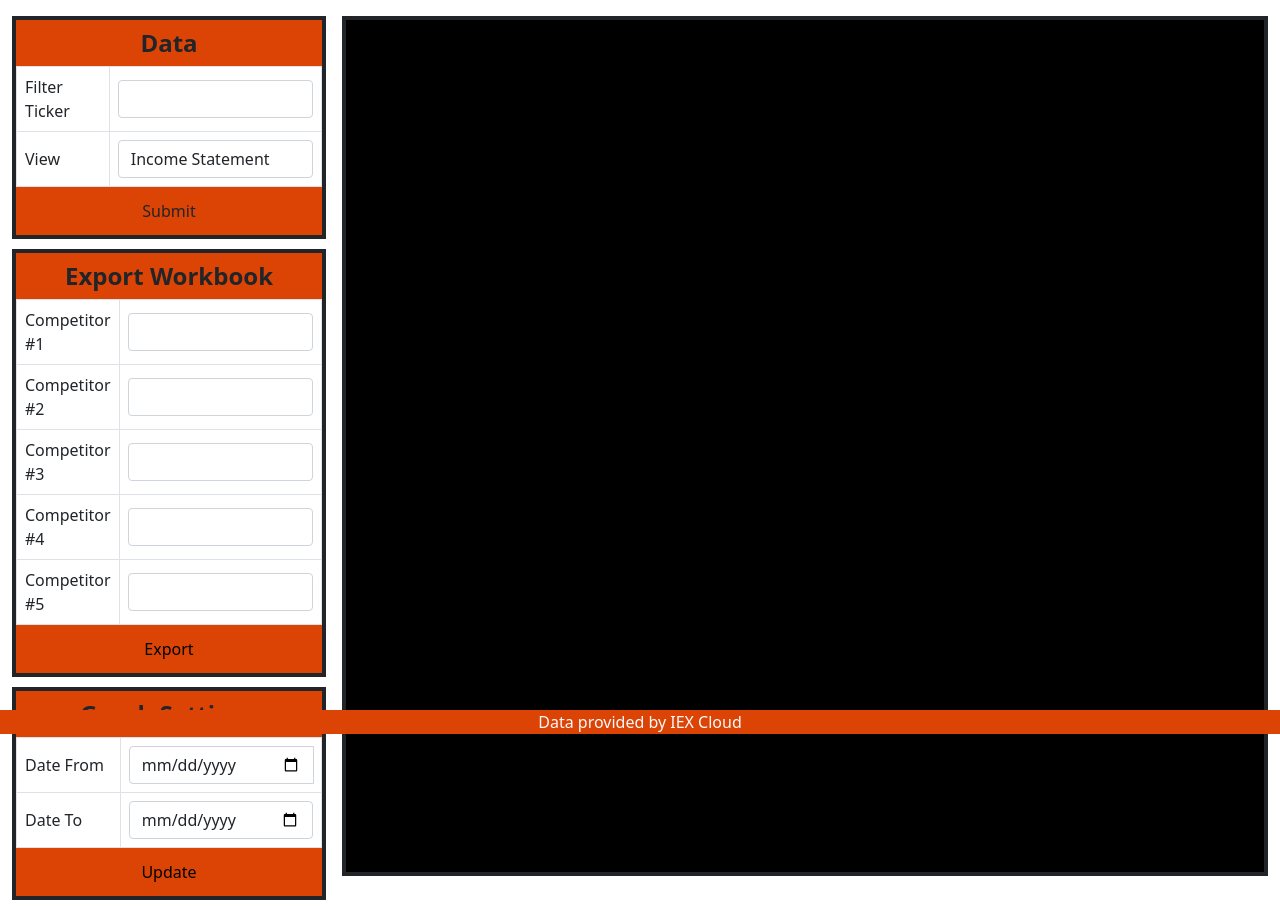
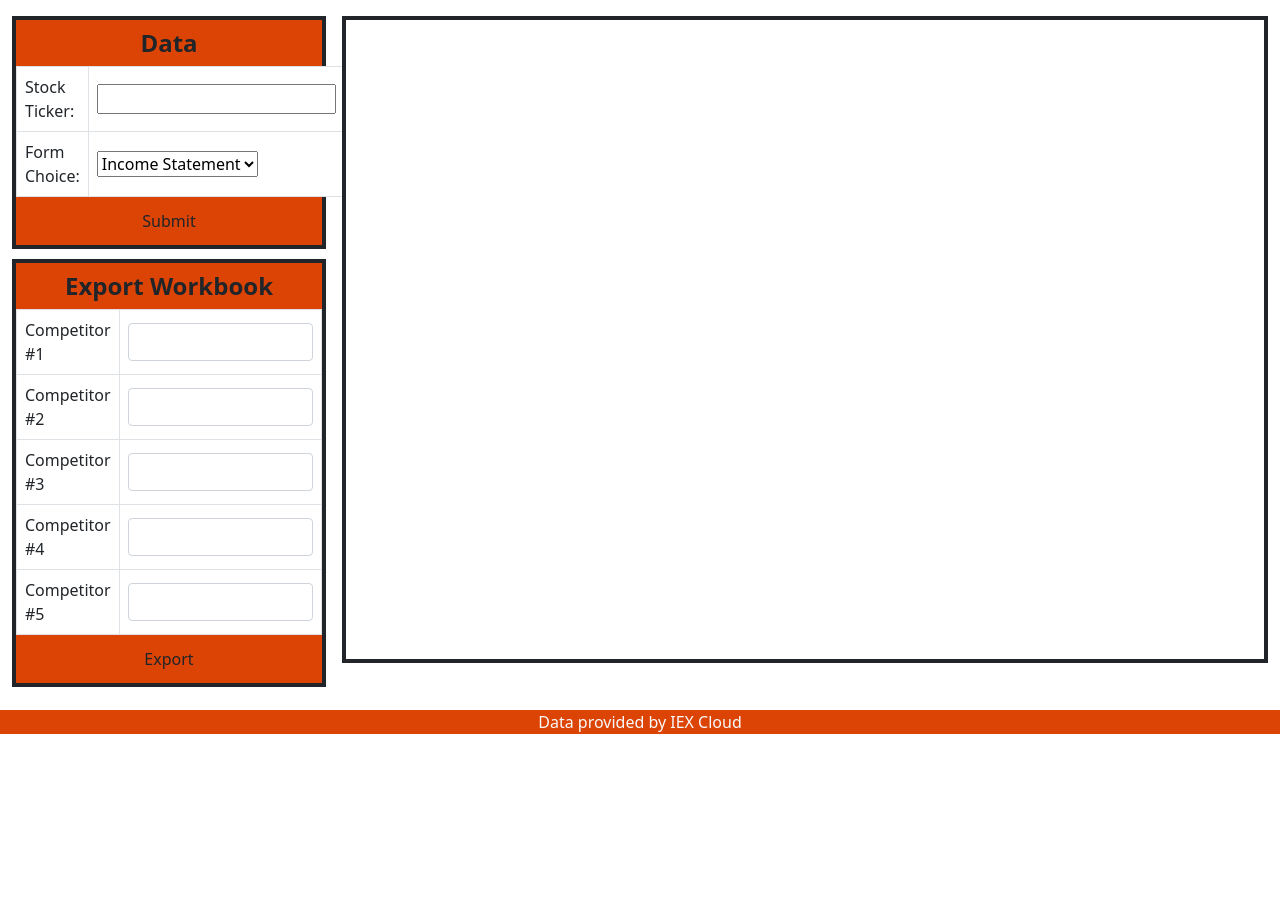
Before and after one commit to BraedenKuether/Capstone, a Django app: page /stock_research/ticker_submit in a window 1280 px wide. Shown: the part 66-982 px from the top of the page. After the commit the page ends 800 px from the top, so only its background shows below. Run offline with Django 3.2, Linux system fonts and the light colour scheme.

Commit message:
Editing data submit to render form

```diff
--- a/backend/osig/stock_research/templates/stock_research/base_stock_research.html
+++ b/backend/osig/stock_research/templates/stock_research/base_stock_research.html
@@ -10,35 +10,28 @@
     <div class="row m-0 p-0">
         <div class="col-3 p-0 me-3" style="margin-bottom: 0px">
             <div class="data-filter border border-4 border-dark p-1" style="padding: 0px !important; margin-right: 0px; background-color: #DC4405 !important;">
-                <form method="post">
-                    <table class="table table-bordered align-middle" style="margin-bottom: 0px !important; background-color: white !important; width: 100%;">
+                <form action="{% url 'ticker_submit' %}" method="post">
+                    <table class="table table-bordered align-middle" style="margin-bottom: 0px !important; background-color: white !important;">
                         <thead>
-                            <tr><div style="background-color: #DC4405 !important; font-size: x-large; font-weight: bold; text-align: center; padding: 5px; color">Data</div></tr>
+                            <tr><div style="background-color: #DC4405 !important; font-size: x-large; font-weight: bold; text-align: center; padding: 5px;">Data</div></tr>
                         </thead>
                         <tbody>
+                            {% for field in form1 %}
                             <tr>
-                                <td><label for="ticker">Filter Ticker</label></td>
-                                <td><input type="text" id="ticker" name="ticker" maxlength="4" style="width:100%" oninput="let p=this.selectionStart;this.value=this.value.toUpperCase();this.setSelectionRange(p, p);" class="form-control" /></td>
+                                <td>{{ field.label }}</td>
+                                <td>{{ field }}</td>
+                                {{ field.errors }}
                             </tr>
-                            <tr>
-                                <td><label for="statement-selector">View</label></td>
-                                <td><select class="form-control" id="statment-selector">
-                                    <option value="income_statement">Income Statement</option>
-                                    <option value="balance_sheet">Balanace Sheet</option>
-                                    <option value="cash_flows">Cash Flows</option>
-                                    <option value="financials">Key Metrics</option>
-                                    <option value="graph">Graph</option>
-                                </select></td>
-                            </tr>
+                            {% endfor %}
                         </tbody>
                     </table>
-                    <div class="d-grid mx-auto"><button type="button" class="btn btn-block" style="background-color: #DC4405 !important; margin: 5px">Submit</button></div>
+                    <div class="d-grid mx-auto"><input type="submit" value="Submit" class="btn btn-block" style="background-color: #DC4405 !important; margin: 5px"></div>
                 </form>
             </div>
 
             <div class="export-workbook border border-4 border-dark p-1" style="padding: 0px !important; margin-right: 0px; margin-top: 10px; background-color: #DC4405 !important;">
-                <form>
-                    <table class="table table-bordered align-middle" style="margin-bottom: 0px !important; background-color: white !important; width: 100%;">
+                <form action="{% url 'excel_workbook' %}" method="post">
+                    <table class="table table-bordered align-middle" style="margin-bottom: 0px !important; background-color: white !important;">
                         <thead>
                             <tr><div style="background-color: #DC4405 !important; font-size: x-large; font-weight: bold; text-align: center; padding: 5px;">Export Workbook</div></tr>
                         </thead>
@@ -65,122 +58,13 @@
                             </tr>
                         </tbody>
                     </table>
-                    <div class="d-grid mx-auto"><button type="button" class="btn btn-block" style="background-color: #DC4405 !important; margin: 5px; color: black">Export</button></div>
-                </form>
-            </div>
-
-            <div class="export-workbook border border-4 border-dark p-1" style="padding: 0px !important; margin-right: 0px; margin-top: 10px; background-color: #DC4405 !important;">
-                <form>
-                    <table class="table table-bordered align-middle" style="margin-bottom: 0px !important; background-color: white !important; width: 100%;">
-                        <thead>
-                            <tr><div style="background-color: #DC4405 !important; font-size: x-large; font-weight: bold; text-align: center; padding: 5px;">Graph Settings</div></tr>
-                        </thead>
-                        <tbody>
-                            <tr>
-                                <td><label for="display-date">Date From</label></td>
-                                <td><div class ="input-group input-daterange"><input type="date" id="display-data" name="display-date" min="2016-01-01" class="form-control datepicker" style><div></td>
-                            </tr>
-                            <tr>
-                                <td><label for="display-date">Date To</label></td>
-                                <td><input type="date" id="display-data" name="display-date" min="2016-01-01" class="form-control datepicker" style></td>
-                            </tr>
-                        </tbody>
-                    </table>
-                    <div class="d-grid mx-auto"><button type="button" class="btn btn-block" style="background-color: #DC4405 !important; margin: 5px; color: black">Update</button></div>
+                    <div class="d-grid mx-auto"><input type="submit" value="Export" class="btn btn-block" style="background-color: #DC4405 !important; margin: 5px"></div>
                 </form>
             </div>
         </div>
 
-        <div class="col border border-4 border-dark p-1" style="padding: 0px !important; margin-right: 0px; margin-bottom: 24px; background-color: black !important;">
+        <div class="col border border-4 border-dark p-1" style="padding: 0px !important; margin-right: 0px; margin-bottom: 24px; !important;">
             {% block stockContent %}{% endblock stockContent %}
         </div>
     </div>
-    <!--
-
-    <tr>
-        <td><label for="display-date">Date From</label></td>
-        <td><div class ="input-group input-daterange"><input type="date" id="display-data" name="display-date" min="2016-01-01" class="form-control datepicker" style><div></td>
-    </tr>
-    <tr>
-        <td><label for="display-date">Date To</label></td>
-        <td><input type="date" id="display-data" name="display-date" min="2016-01-01" class="form-control datepicker" style></td>
-    </tr>
-
-    <div class="data col-md-8 w-75 h-100" style="padding: 10px; outline: solid 3px black;">
-        <h2 style="text-align: center;">Income Statement</h2>
-        <table class="table table-bordered">
-            <thead>
-                <tr>
-                    <td scope="col">Year (12 Months Ended)</td>
-                    <td scope="col">Dec. 31, 2020</td>
-                    <td scope="col">Dec. 31, 2019</td>
-                    <td scope="col">Dec. 31, 2018</td>
-                </tr>
-            </thead>
-            <tbody>
-                <tr>
-                    <th scope="row" colspan="4" style="text-align: center;">Revenues</th>
-                </tr>
-                <tr>
-                    <th scope="row">Total Revenues</th>
-                    <td>24,578</td>
-                    <td>21,461</td>
-                    <td>11,795</td>
-                </tr>
-                <tr>
-                    <th scope="row" colspan="4" style="text-align: center;">Cost of Revenues</th>
-                </tr>
-                <tr>
-                    <th scope="row">Total Cost of Revenues</th>
-                    <td>20,509</td>
-                    <td>17,419</td>
-                    <td>17,419</td>
-                </tr>
-                <tr>
-                    <th scope="row">Gross Profit</th>
-                    <td>20,509</td>
-                    <td>17,419</td>
-                    <td>17,419</td>
-                </tr>
-                <tr>
-                    <th scope="row" colspan="4" style="text-align: center;">Operating Expenses</th>
-                </tr>
-                <tr>
-                    <th scope="row">Research and Development</th>
-                    <td>5,678</td>
-                    <td>7,467</td>
-                    <td>6,555</td>
-                </tr>
-                <tr>
-                    <th scope="row">Selling, General</th>
-                    <td>5,678</td>
-                    <td>7,467</td>
-                    <td>6,555</td>
-                </tr>
-                <tr>
-                    <th scope="row">Net Income (Loss)</th>
-                    <td>678</td>
-                    <td>467</td>
-                    <td>555</td>
-                </tr>
-                <tr>
-                    <th scope="row" colspan="4" style="text-align: center;">Basic/Diluted EPS</th>
-                </tr>
-                <tr>
-                    <th scope="row">Basic EPS</th>
-                    <td>0</td>
-                    <td>-0.0011</td>
-                    <td>-0.0024</td>
-                </tr>
-                <tr>
-                    <th scope="row">Diluted EPS</th>
-                    <td>0</td>
-                    <td>-0.0011</td>
-                    <td>-0.0024</td>
-                </tr>
-            </tbody>
-        </table>
-    </div>
-    -->
-
 {% endblock content %}
```
